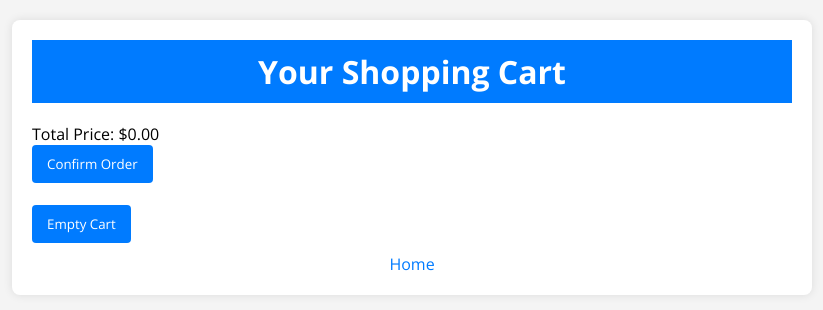
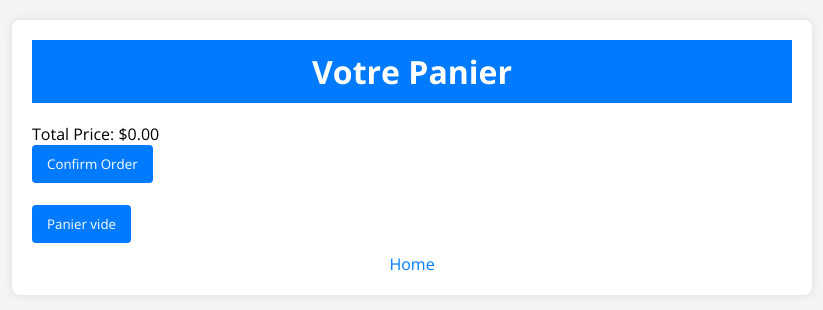
Before and after one commit to MohamedBarhmate/pro_-Barhmate_mohammed, a PHP site: page /registration/order/view_cart.php in a window 1280 px wide. Shown: the top 310 px of the page, without its empty margins (228-1051 px from the left). Run offline with PHP 8.4, Linux system fonts and the light colour scheme; the visitor is signed in with stand-in values (Sample User, id 1); tables that the repository leaves empty or names only in its code hold one stand-in row (values such as "Sample post"); data that the repository does not hold is empty.

Commit message:
Update view cart

```diff
--- a/registration/order/view_cart.php
+++ b/registration/order/view_cart.php
@@ -1,27 +1,27 @@
 <?php
 session_start();
 
-// Check if the user is logged in
+// Vérifiez si l'utilisateur est connecté
 if (!isset($_SESSION['user_id'])) {
-    // User is not logged in, redirect to the login page
+    // L'utilisateur n'est pas connecté, redirigez vers la page de connexion
     header("Location: ../public/login.php");
     exit();
 }
 
-// Initialize the cart if it doesn't exist
+// Initialisez le panier s'il n'existe pas
 if (!isset($_SESSION['cart'])) {
     $_SESSION['cart'] = [];
 }
 
-// Handling addition to the cart
+// Gestion de l'ajout au panier
 if ($_SERVER['REQUEST_METHOD'] === 'POST') {
     if (isset($_POST['add_to_cart'])) {
-        // Get product details and add to the cart
+        // Obtenez les détails du produit et ajoutez-le au panier
         $productId = $_POST['product_id'];
         $productName = $_POST['product_name'];
         $productPrice = $_POST['product_price'];
 
-        // Check if the product is already in the cart
+        // Vérifiez si le produit est déjà dans le panier
         $productInCart = false;
         foreach ($_SESSION['cart'] as &$cartItem) {
             if ($cartItem['id'] === $productId) {
@@ -30,9 +30,9 @@ if ($_SERVER['REQUEST_METHOD'] === 'POST') {
                 break;
             }
         }
-        unset($cartItem); // Release the explicit reference
+        unset($cartItem); // Libérer la référence explicite
 
-        // If the product is not in the cart, add it
+        // Si le produit n'est pas dans le panier, ajoutez-le
         if (!$productInCart) {
             $_SESSION['cart'][] = [
                 'id' => $productId,
@@ -42,7 +42,7 @@ if ($_SERVER['REQUEST_METHOD'] === 'POST') {
             ];
         }
     } elseif (isset($_POST['empty_cart'])) {
-        // Empty the cart when the button is clicked
+        // Videz le panier lorsque vous cliquez sur le bouton
         $_SESSION['cart'] = [];
     } elseif (isset($_POST['confirm_order'])) {
         // Redirect to the order confirmation page
@@ -51,7 +51,7 @@ if ($_SERVER['REQUEST_METHOD'] === 'POST') {
     }
 }
 
-// Calculate total price of products in the cart
+// Calculer le prix total des produits dans le panier
 $totalPrice = 0;
 foreach ($_SESSION['cart'] as $item) {
     $totalPrice += $item['price'] * $item['quantity'];
@@ -134,11 +134,11 @@ foreach ($_SESSION['cart'] as $item) {
 <body>
 
     <main>
-        <h1>Your Shopping Cart</h1>
+        <h1>Votre Panier</h1>
 
         <div class="cart-container">
             <?php
-            // Display items in the cart
+            // Afficher les articles dans le panier
             foreach ($_SESSION['cart'] as $item) {
                 echo '<div class="cart-item">';
                 echo '<p>' . $item['name'] . '</p>';
@@ -148,10 +148,10 @@ foreach ($_SESSION['cart'] as $item) {
             }
             ?>
 
-            <!-- Display total price of products -->
+            <!-- Afficher le prix total des produits -->
             <p>Total Price: $<?php echo number_format($totalPrice, 2); ?></p>
 
-            <!-- Form to confirm the order -->
+            <!-- Formulaire de confirmation de commande -->
             <form action="confirm_order.php" method="post">
                 <input type="hidden" name="user_id" value="<?php echo $user_id; ?>">
                 <?php foreach ($_SESSION['cart'] as $item) : ?>
@@ -163,9 +163,9 @@ foreach ($_SESSION['cart'] as $item) {
             </form>
             <br>
 
-            <!-- Form to empty the cart -->
+            <!-- Formulaire pour vider le panier -->
             <form action="" method="post">
-                <button type="submit" name="empty_cart">Empty Cart</button>
+                <button type="submit" name="empty_cart">Panier vide</button>
             </form>
             <a href="../../index.php">Home</a>
         </div>
```
